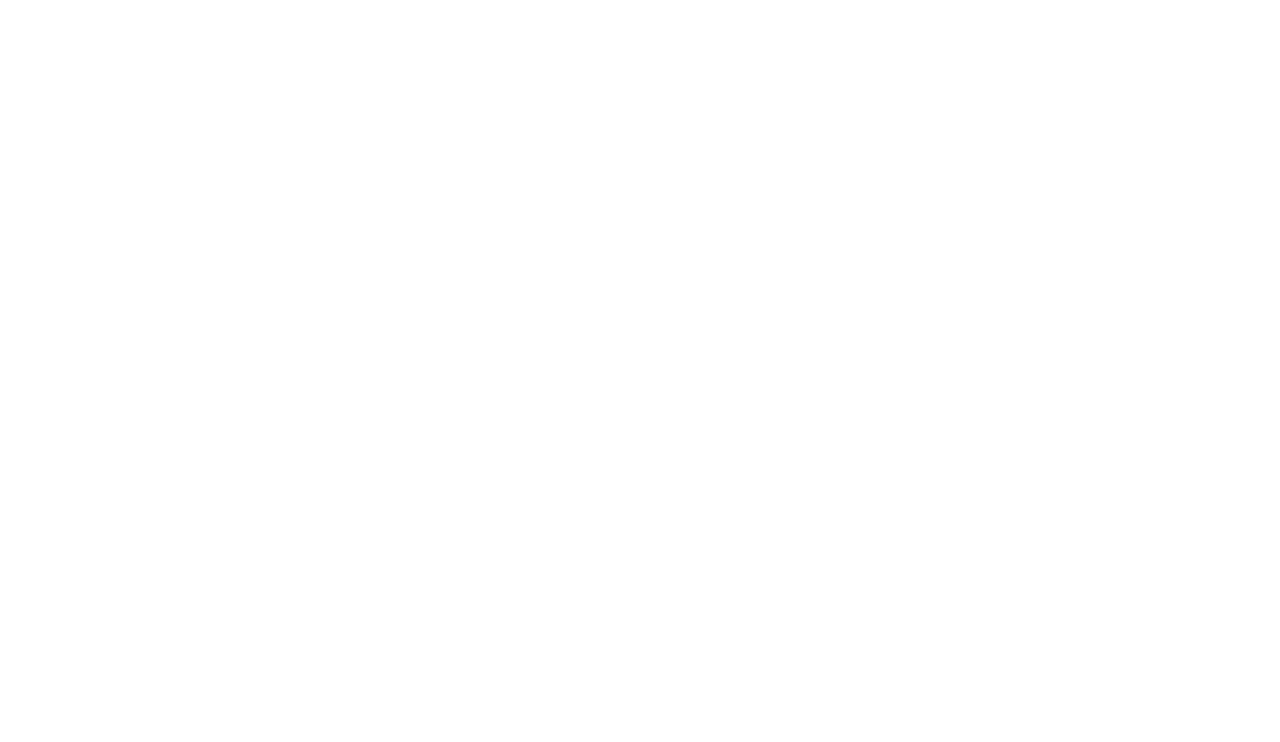
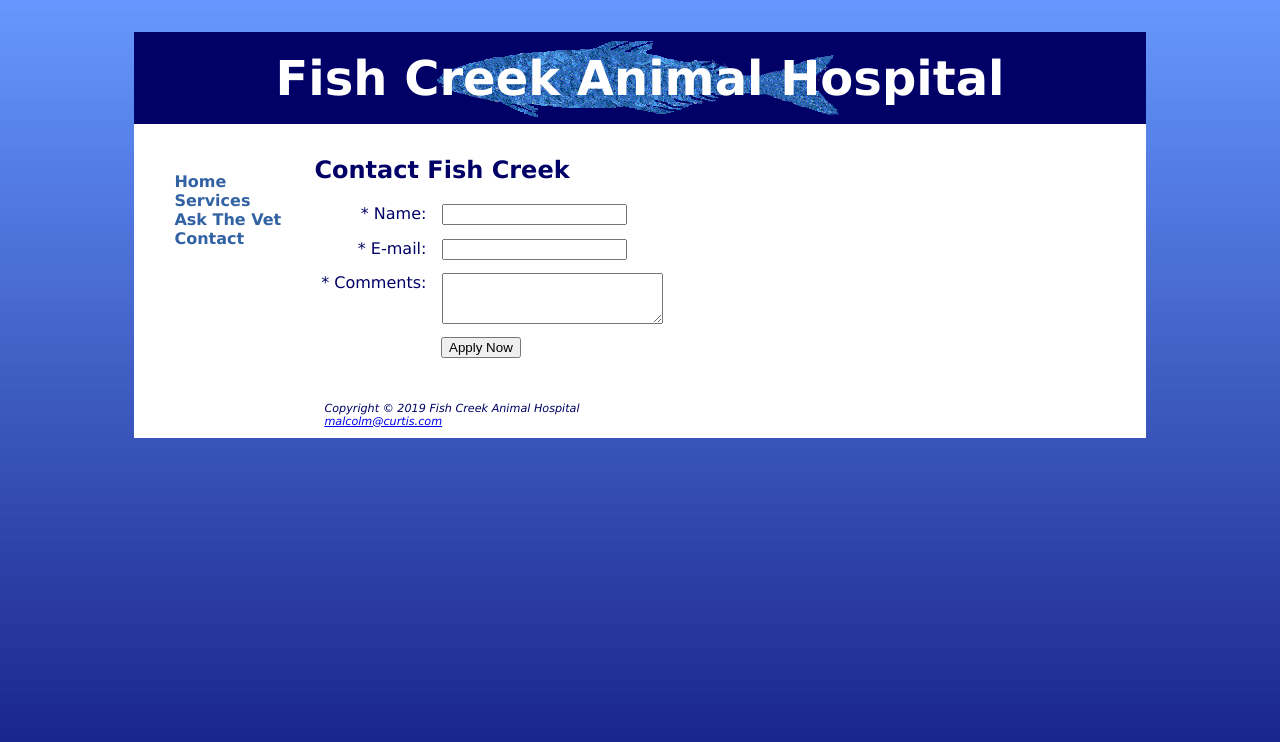
Before and after one commit to Malcmalc2/FishCreek-AnimalHospital, a plain HTML site: page contact.html in a window 1280 px wide. Drawn offline with Linux system fonts and the light colour scheme.

Commit message:
Chapter 9
Forms

```diff
--- a/contact.html
+++ b/contact.html
@@ -0,0 +1,53 @@
+<!DOCTYPE html>
+<head>
+  <title>Fish Creek Animal Hospital :: Contact Us</title>
+  <meta name="viewport" content="width=device-width, inital-scale=1.0">
+  <link rel="stylesheet" href="./css/stylesheet.css">
+  <link rel="icon" href="./img/favicon.ico" type="image/x-icon"/>
+  <!--[if lt IE 9]>
+    <script src="https://oss.maxcdn.com/libs/html5shiv/3.7.0/html5shiv.js"></script>
+    <![endif]-->
+</head>
+<body>
+  <div id="wrapper">
+
+    <!-- Header -->
+    <header>
+        <h1>Fish Creek Animal Hospital</h1>
+      </header>
+
+      <!-- Navigation -->
+      <nav>
+        <ul>
+          <li><a href="./index.html">Home</a></li>
+          <li><a href="./services.html">Services</a></li>
+          <li><a href="./askvet.html">Ask The Vet</a></li>
+          <li><a href="./contact.html">Contact</a></li>
+        </ul>
+      </nav>
+
+    <!-- Content -->
+    <main>
+      <h2>Contact Fish Creek</h2>
+        <form method="POST" action="http://webdevbasics.net/scripts/fishcreek.php">
+          <label for="myName">* Name:</label>
+          <input type="text" name="myName" required>
+
+          <label for="myEmail">* E-mail:</label>
+          <input type="email" name="myEmail" required>
+
+          <label for="myComments">* Comments:</label>
+          <textarea name="myComments" cols="25" rows="3" required></textarea>
+
+          <input type="submit" value="Apply Now" id="mySubmit">
+        </form>
+    </main>
+
+    <!-- Footer -->
+    <footer>
+      Copyright &copy; 2019 Fish Creek Animal Hospital<br>
+      <a href="mailto:itcurtis@hotmail.com">malcolm@curtis.com</a>
+    </footer>
+  </div>
+</body>
+</html>
--- a/css/stylesheet.css
+++ b/css/stylesheet.css
@@ -104,6 +104,24 @@ main {
     color: #003366;
     font-size: 1.1em;
     text-shadow: 1px 1px 1px #667;
+}
+
+/* Form Styles */
+label {
+    float: left;
+    display: block;
+    text-align: right;
+    width: 8em;
+    padding-right: 1em;
+}
+
+input, textarea {
+    display: block;
+    margin-bottom: 1em;
+}
+
+#mySubmit {
+    margin-left: 9.5em;
 }
 
 
```
